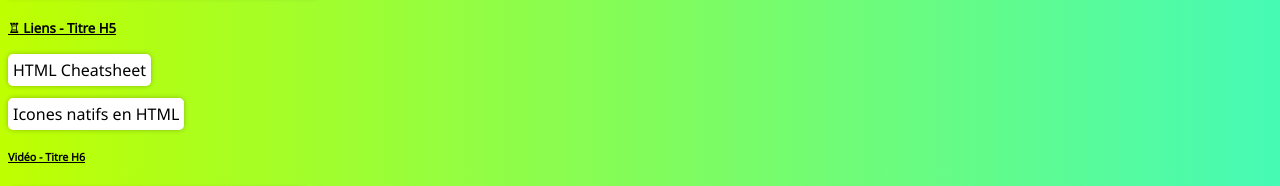
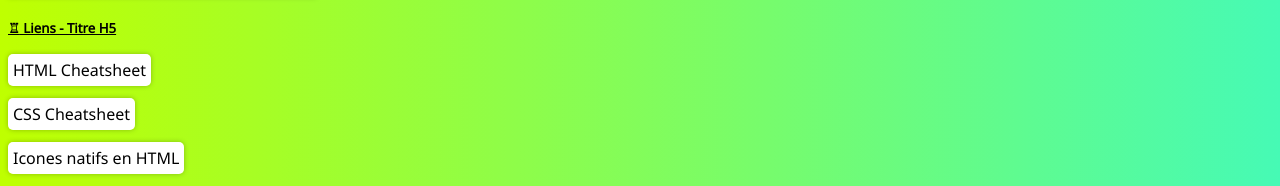
Before and after one commit to Nono-archi/html, a plain HTML site: page index.html in a window 1280 px wide. Shown: the part 1101-1287 px from the top of the page. Drawn offline with Linux system fonts and the light colour scheme; grey boxes are pictures that could not be loaded.

Commit message:
Update index.html

```diff
--- a/index.html
+++ b/index.html
@@ -82,6 +82,8 @@
       <h5><span>&#9814;</span> Liens - Titre H5</h5>
       <a href="https://htmlcheatsheet.com/" target="_blank">HTML Cheatsheet</a>
       <br><br>
+      <a href="https://htmlcheatsheet.com/css/" target="_blank">CSS Cheatsheet</a>
+      <br><br>
       <a href="https://www.toptal.com/designers/htmlarrows/symbols/" target="_blank"> Icones natifs en HTML </a>
     </div>
 
```
